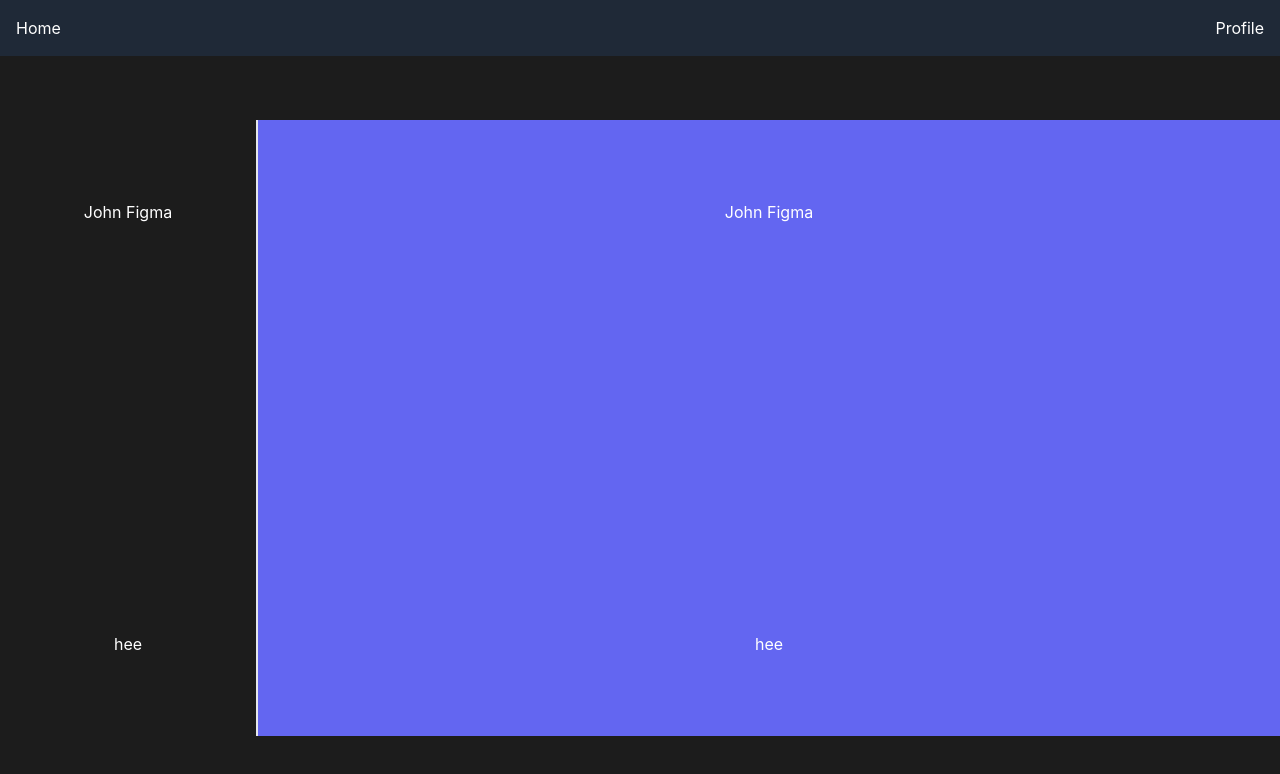
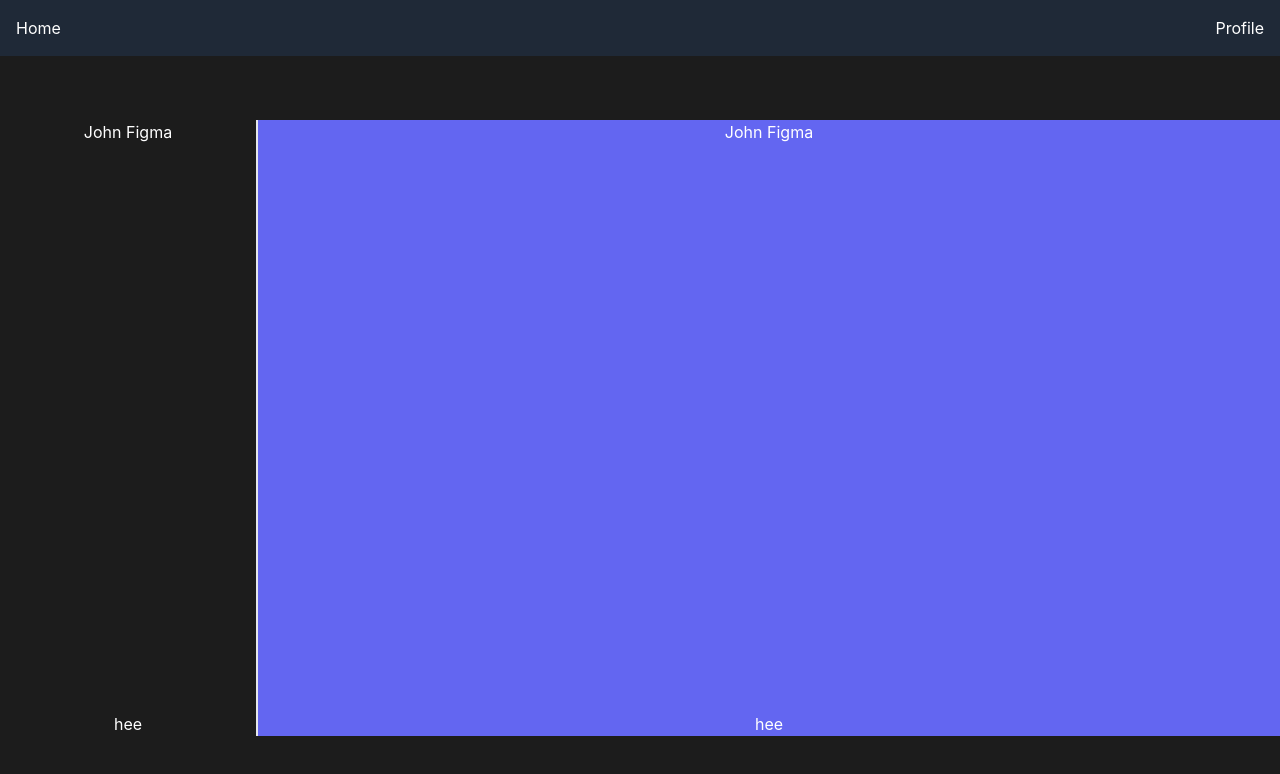
Before and after one commit to Norawit2907/Meru-Online-Frontend, a React app: page /profile in a window 1280 px wide. Shown: the top 774 px of the page. Built offline with nearby package versions, Linux system fonts and the light colour scheme.

Commit message:
Update tailwindcss to version 3.4.11

```diff
--- a/package.json
+++ b/package.json
@@ -50,7 +50,6 @@
     "semver": "^7.3.5",
     "source-map-loader": "^3.0.0",
     "style-loader": "^3.3.1",
-    "tailwindcss": "^3.0.2",
     "terser-webpack-plugin": "^5.2.5",
     "web-vitals": "^2.1.4",
     "webpack": "^5.64.4",
@@ -83,7 +82,7 @@
   },
   "devDependencies": {
     "react-router-dom": "^6.26.2",
-    "tailwindcss": "^3.4.10"
+    "tailwindcss": "^3.4.11"
   },
   "jest": {
     "roots": [
--- a/src/pages/Profile.jsx
+++ b/src/pages/Profile.jsx
@@ -3,11 +3,14 @@ import React from 'react';
 const Profile = () => {
   return (
     <div className="flex h-full overflow-y-hidden divide-x-2 pb-10 pt-16">
-      <div className='flex flex-col text-white w-1/5 items-center justify-between py-[5rem] '>
-        <p className=' '>John Figma</p>
-        <button>hee</button>
+      <div className='flex flex-col text-white w-1/5 items-center justify-between  '>
+        <div className='flex flex-col relative'>
+          <icon></icon>
+          <p className=' '>John Figma</p>
+        </div>
+          <button>hee</button>
       </div>
-      <div className='flex flex-col text-white w-4/5 items-center justify-between py-[5rem] bg-indigo-500 '>
+      <div className='flex flex-col text-white w-4/5 items-center justify-between bg-indigo-500 '>
         <p className=' '>John Figma</p>
         <button>hee</button>
       </div>
```
Also changed, not shown: 1 other file (tests, documents, lock files or other folders).
